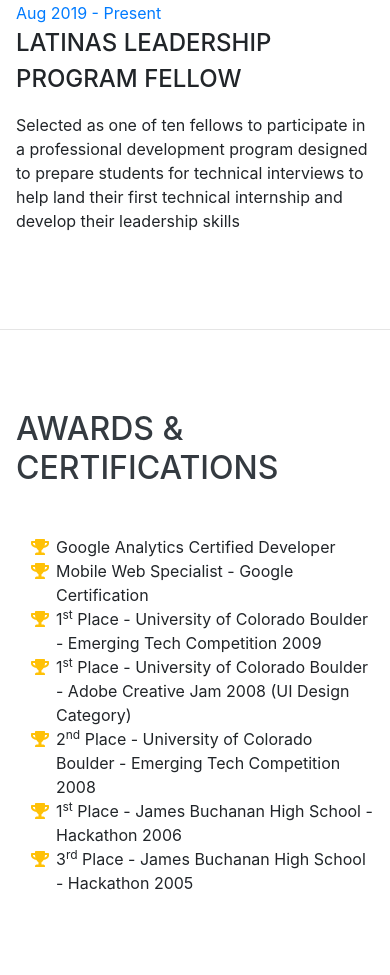
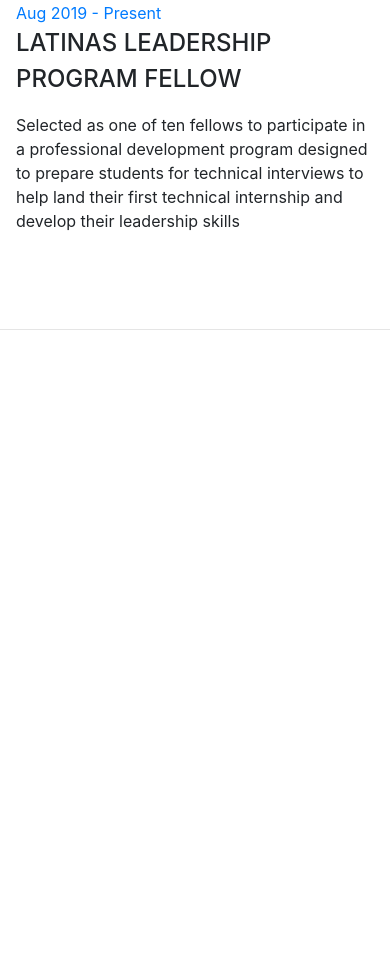
Before and after one commit to mytzy17/mytzy-escalante, a website with bundled scripts: page index.html in a window 390 px wide. Shown: the part 4567-5542 px from the top of the page. After the commit the page ends 4897 px from the top, so only its background shows below. Built offline with nearby package versions, Linux system fonts and the light colour scheme; files whose address does not match are found by name; a web font is replaced by a local one.

Commit message:
deleted the awards

```diff
--- a/index.html
+++ b/index.html
@@ -51,9 +51,6 @@
         </li>
         <li class="nav-item">
           <a class="nav-link js-scroll-trigger" href="#interests">Extracurriculars</a>
-        </li>
-        <li class="nav-item">
-          <a class="nav-link js-scroll-trigger" href="#awards">Awards</a>
         </li>
       </ul>
     </div>
@@ -221,42 +218,6 @@
 
     <hr class="m-0">
 
-    <section class="resume-section p-3 p-lg-5 d-flex align-items-center" id="awards">
-      <div class="w-100">
-        <h2 class="mb-5">Awards &amp; Certifications</h2>
-        <ul class="fa-ul mb-0">
-          <li>
-            <i class="fa-li fa fa-trophy text-warning"></i>
-            Google Analytics Certified Developer</li>
-          <li>
-            <i class="fa-li fa fa-trophy text-warning"></i>
-            Mobile Web Specialist - Google Certification</li>
-          <li>
-            <i class="fa-li fa fa-trophy text-warning"></i>
-            1<sup>st</sup>
-            Place - University of Colorado Boulder - Emerging Tech Competition 2009</li>
-          <li>
-            <i class="fa-li fa fa-trophy text-warning"></i>
-            1<sup>st</sup>
-            Place - University of Colorado Boulder - Adobe Creative Jam 2008 (UI Design Category)</li>
-          <li>
-            <i class="fa-li fa fa-trophy text-warning"></i>
-            2<sup>nd</sup>
-            Place - University of Colorado Boulder - Emerging Tech Competition 2008</li>
-          <li>
-            <i class="fa-li fa fa-trophy text-warning"></i>
-            1<sup>st</sup>
-            Place - James Buchanan High School - Hackathon 2006</li>
-          <li>
-            <i class="fa-li fa fa-trophy text-warning"></i>
-            3<sup>rd</sup>
-            Place - James Buchanan High School - Hackathon 2005</li>
-        </ul>
-      </div>
-    </section>
-
-  </div>
-
   <!-- Bootstrap core JavaScript -->
   <script src="vendor/jquery/jquery.min.js"></script>
   <script src="vendor/bootstrap/js/bootstrap.bundle.min.js"></script>
```
